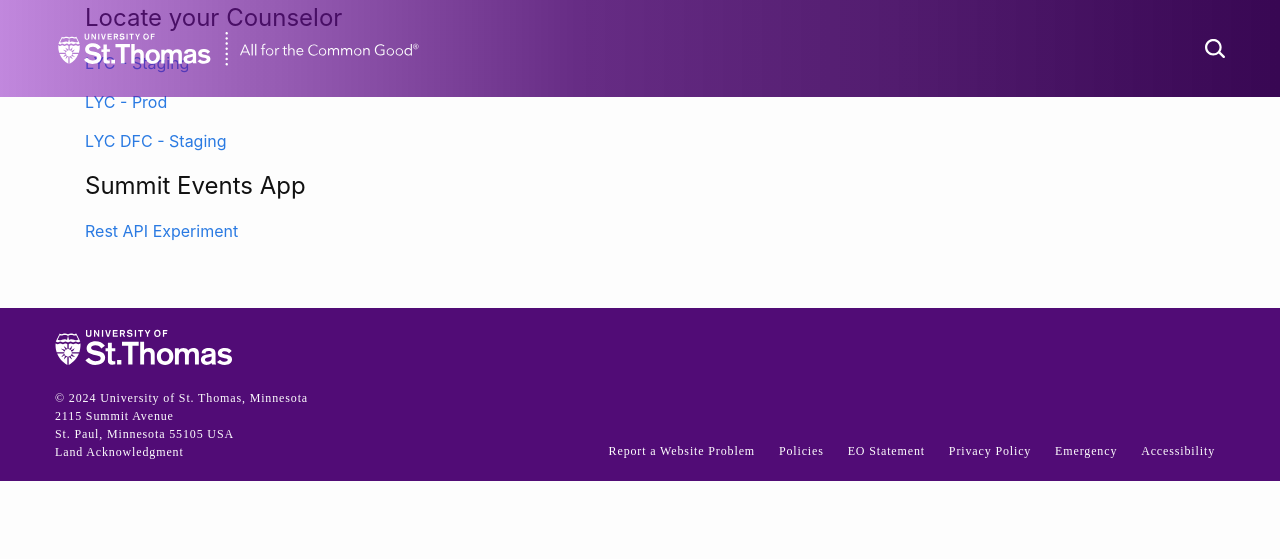
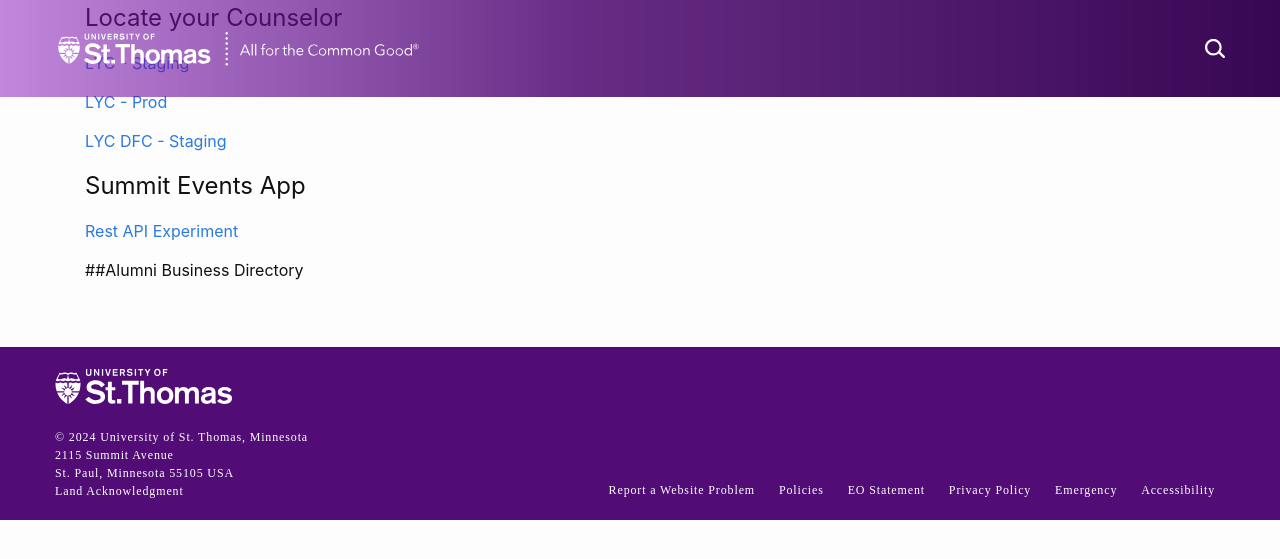
Before and after one commit to UniversityOfSaintThomas/crm_web_test, a Jekyll site: the page built from index.md, in a window 1280 px wide and 900 px high, scrolled down 511 px. Shown: the top 559 px of the window. Built offline with Jekyll 4.4.1, drawn with Linux system fonts in a browser that asks for light colours; some web fonts are replaced; our own code applies the rules of GitHub Pages for plain Markdown files.

Commit message:
Update index.md

```diff
--- a/index.md
+++ b/index.md
@@ -27,3 +27,5 @@ This site is used to test external web pages (outside of Salesforce) that host C
 ## Summit Events App
 
 [Rest API Experiment](sea-json.md)
+
+##Alumni Business Directory
```
